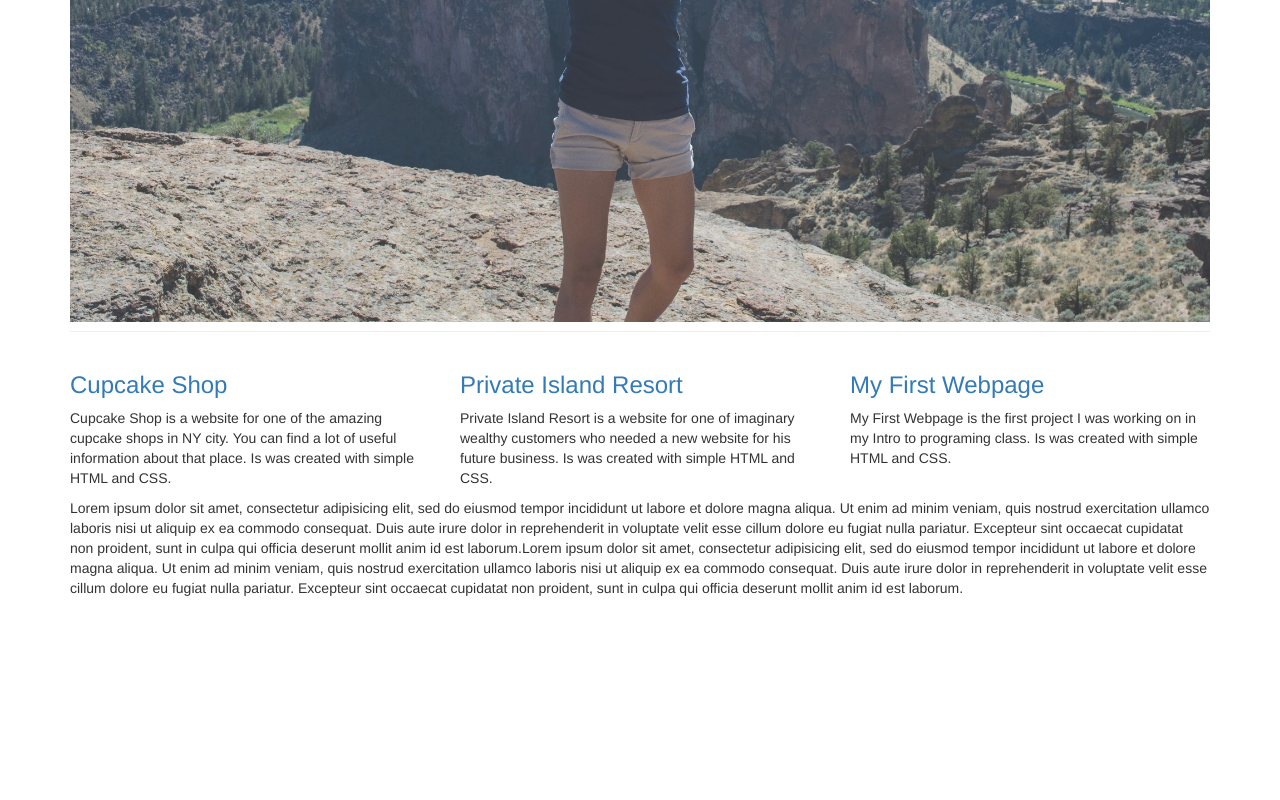
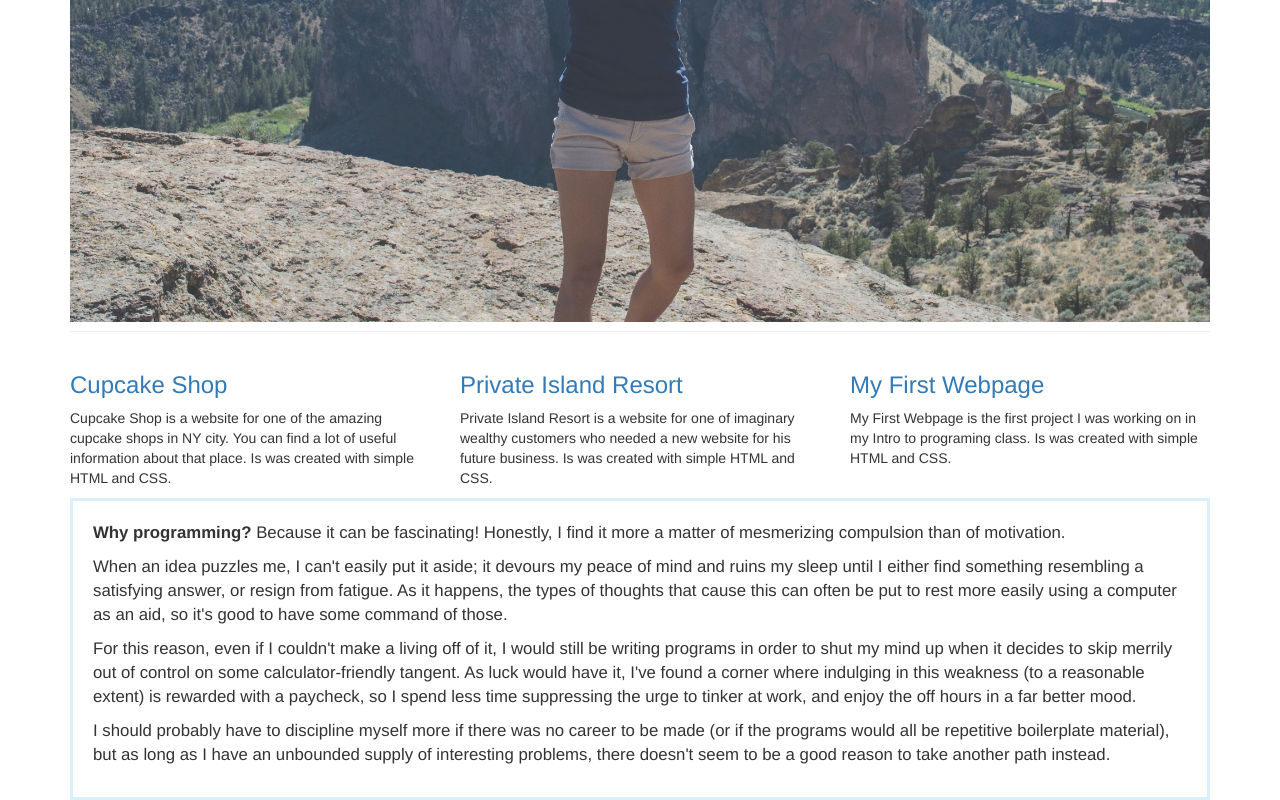
Before and after one commit to NadinYrosh/portfolio, a plain HTML site: page index.html in a window 1280 px wide. Shown: the part 757-1557 px from the top of the page. Before the commit the page ends 1365 px from the top, so only its background shows below. Drawn offline with Linux system fonts and the light colour scheme.

Commit message:
add explanation class with text and styles for it

```diff
--- a/css/style.css
+++ b/css/style.css
@@ -22,6 +22,18 @@ background-color: white;
 
 }
 
-.page-header {
+.explanation {
+  font-family: Helvetica;
+  padding-top: 20px;
+  padding-left: 20px;
+  padding-right: 20px;
+  padding-bottom: 20px;
+  margin-top: auto;
+  font-size: 120%;
+  border-style: solid;
+  border-width: 3px;
+  border-left-width: 3px;
+  border-right-width: 3px;
+  border-color: #DAEFFC;
 
 }
--- a/index.html
+++ b/index.html
@@ -37,10 +37,15 @@
            Is was created with simple HTML and CSS.</p>
         </div>
       </div>
-      <div class="">
-        <p hr>
-          Lorem ipsum dolor sit amet, consectetur adipisicing elit, sed do eiusmod tempor incididunt ut labore et dolore magna aliqua. Ut enim ad minim veniam, quis nostrud exercitation ullamco laboris nisi ut aliquip ex ea commodo consequat. Duis aute irure dolor in reprehenderit in voluptate velit esse cillum dolore eu fugiat nulla pariatur. Excepteur sint occaecat cupidatat non proident, sunt in culpa qui officia deserunt mollit anim id est laborum.Lorem ipsum dolor sit amet, consectetur adipisicing elit, sed do eiusmod tempor incididunt ut labore et dolore magna aliqua. Ut enim ad minim veniam, quis nostrud exercitation ullamco laboris nisi ut aliquip ex ea commodo consequat. Duis aute irure dolor in reprehenderit in voluptate velit esse cillum dolore eu fugiat nulla pariatur. Excepteur sint occaecat cupidatat non proident, sunt in culpa qui officia deserunt mollit anim id est laborum.
-        </p>
+      <div class="explanation">
+          <p><strong>Why programming?</strong> Because it can be fascinating! Honestly, I find it more a matter of mesmerizing compulsion than of motivation.</p>
+
+
+          <p>When an idea puzzles me, I can't easily put it aside; it devours my peace of mind and ruins my sleep until I either find something resembling a satisfying answer, or resign from fatigue. As it happens, the types of thoughts that cause this can often be put to rest more easily using a computer as an aid, so it's good to have some command of those.</p>
+
+          <p>For this reason, even if I couldn't make a living off of it, I would still be writing programs in order to shut my mind up when it decides to skip merrily out of control on some calculator-friendly tangent. As luck would have it, I've found a corner where indulging in this weakness (to a reasonable extent) is rewarded with a paycheck, so I spend less time suppressing the urge to tinker at work, and enjoy the off hours in a far better mood.</p>
+
+          <p>I should probably have to discipline myself more if there was no career to be made (or if the programs would all be repetitive boilerplate material), but as long as I have an unbounded supply of interesting problems, there doesn't seem to be a good reason to take another path instead.</p>
       </div>
     </div>
   </body>
```
